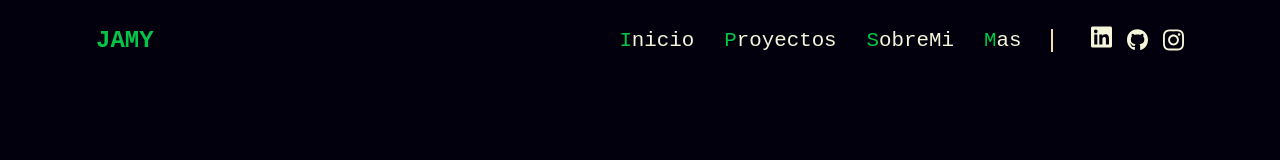
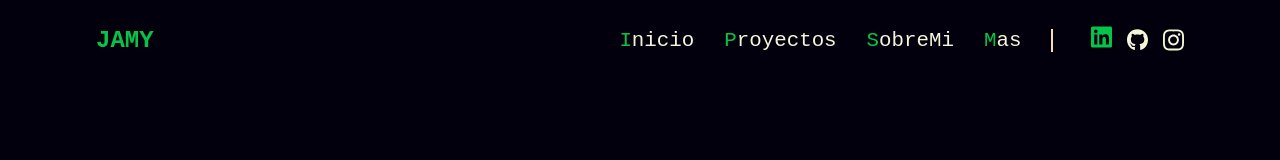
Before and after one commit to MINOTAURO18/Portafolio, a React (Vite) app: page / in a window 1280 px wide. In both pictures the pointer is over the picture 1101 px from the left and 40 px from the top of the page. Shown: the top 160 px of the page. Built offline with nearby package versions, Linux system fonts and the light colour scheme.

Commit message:
Proyectos

```diff
--- a/src/components/Nav/Redes.module.css
+++ b/src/components/Nav/Redes.module.css
@@ -16,6 +16,8 @@
 
 .Redes a img:hover{
   transform: translateY(-12%);
+  filter: invert(61%) sepia(55%) saturate(3257%) hue-rotate(98deg) brightness(94%) contrast(97%);
+  transition: all .2s ease-in-out;
 }
 
 .Redes a img{
```
